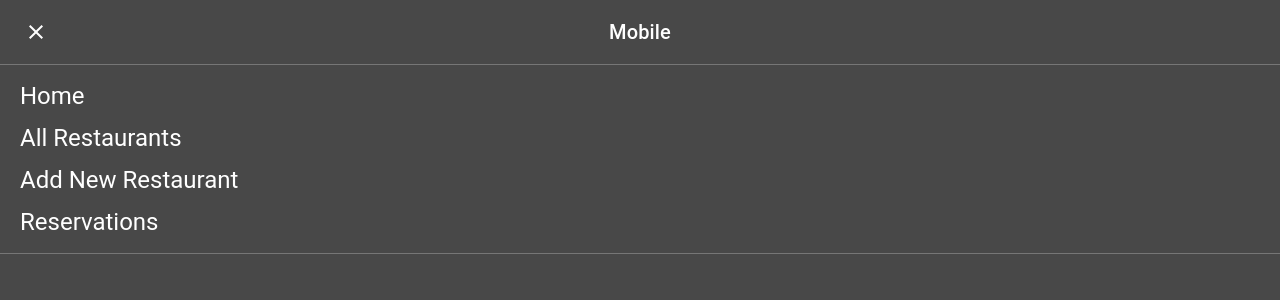
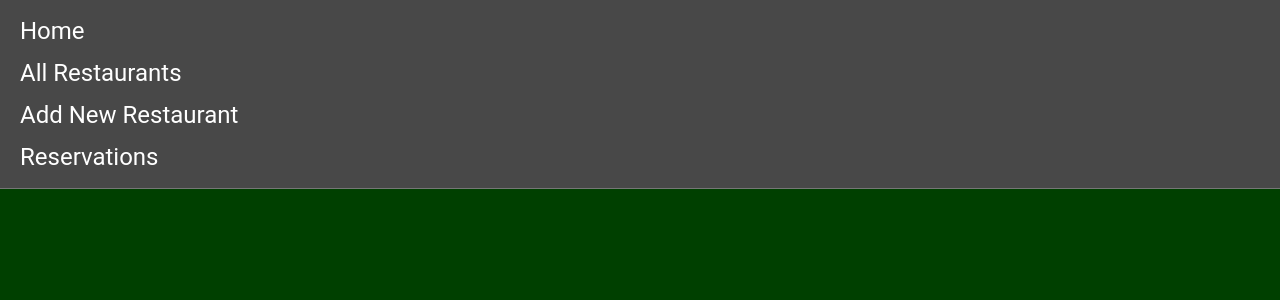
Before and after one commit to DylanLovell93/takehome-frontend, a React (Create React App) app: page /restaurants in a window 1280 px wide. Both pictures are taken after a click on the button 36 px from the left and 32 px from the top of the page. Shown: the top 300 px of the page. Built offline with nearby package versions, Linux system fonts and the light colour scheme.

Commit message:
stopping point

```diff
--- a/src/Components/MenuItems/MenuItems.css
+++ b/src/Components/MenuItems/MenuItems.css
@@ -37,3 +37,14 @@
 .MenuItems li {
   padding: 5px 20px;
 }
+
+@media screen and (min-width: 601px) {
+  .MenuItems {
+    width: auto;
+    height: auto;
+  }
+
+  .MenuItems .menuBar {
+    display: none;
+  }
+}
--- a/src/Components/MenuItems/MenuItems.jsx
+++ b/src/Components/MenuItems/MenuItems.jsx
@@ -8,7 +8,11 @@ const MenuItems = ({ onClose, mobile }) => {
   const listItems = itemData.map((item) => (
     <li>
       <Link to={item.link}>
-        <Typography variant="h5" component="div" sx={{ mr: "auto" }}>
+        <Typography
+          variant="h5"
+          component="div"
+          sx={mobile ? { mr: "auto" } : { m: 0 }}
+        >
           {item.text}
         </Typography>
       </Link>
```
